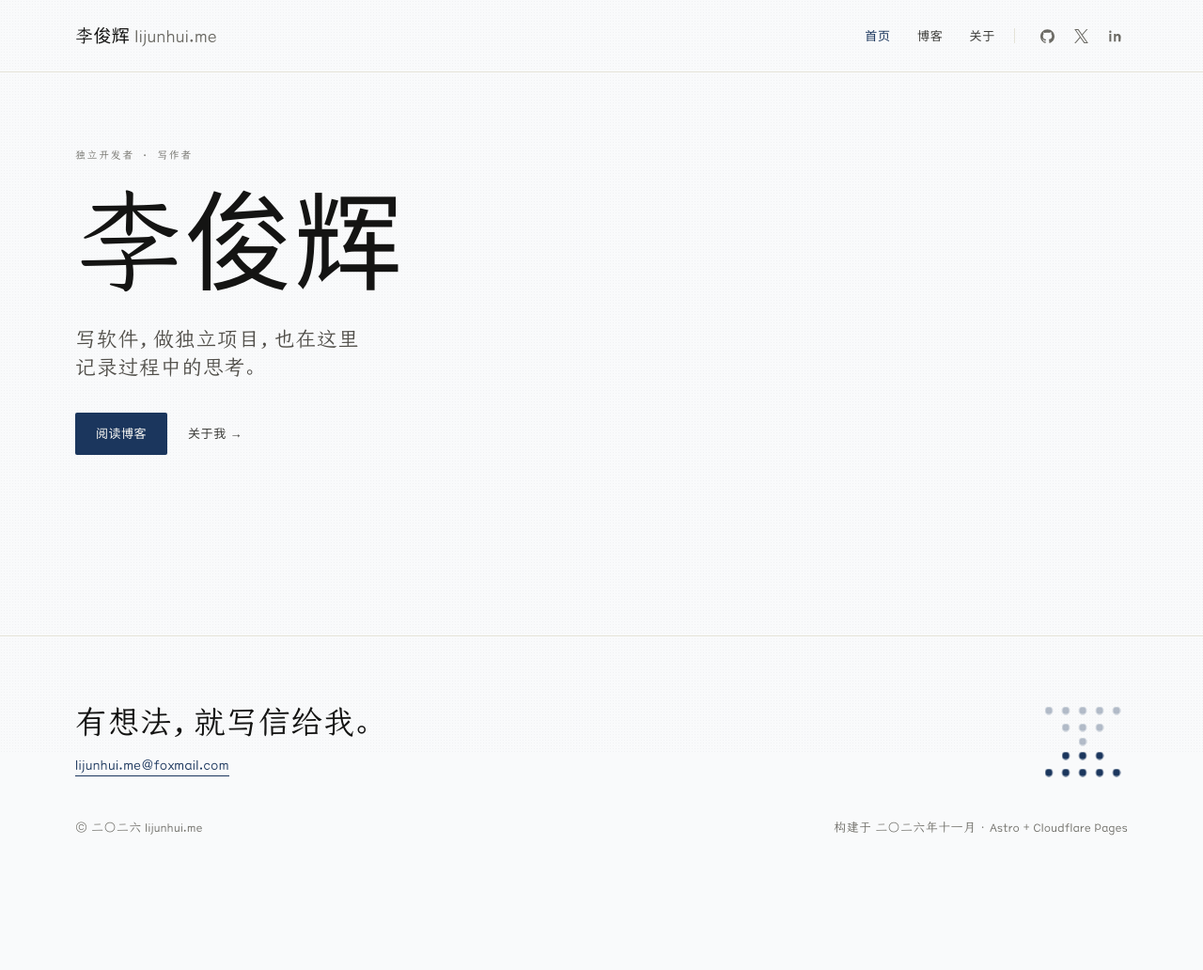
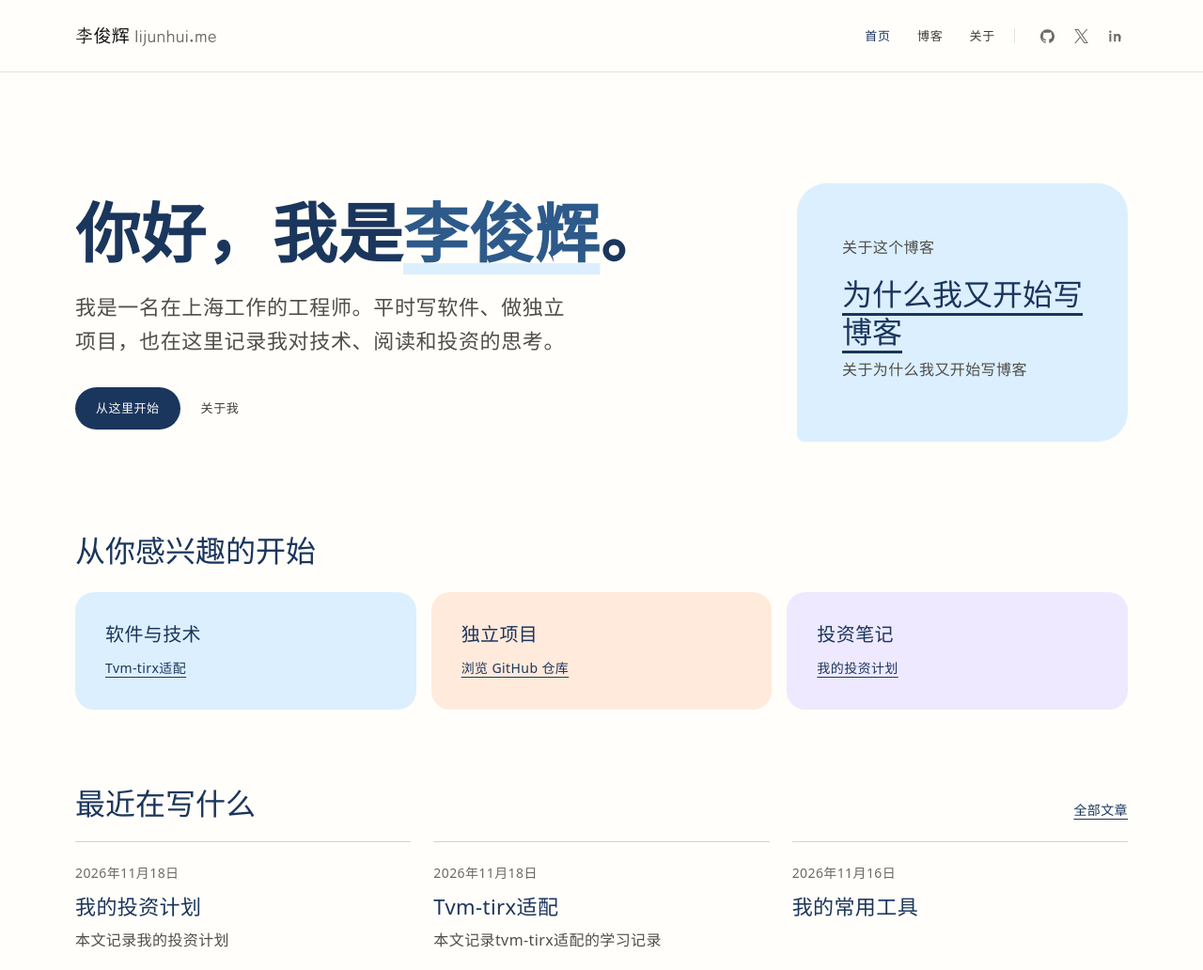
Before and after one commit to gotorion/blog, an Astro site: page / in a window 1280 px wide. Shown: the top 1032 px of the page at 94% size. Before the commit the page ends 939 px from the top, so only its background shows below. Built offline with nearby package versions, Linux system fonts and the light colour scheme; Astro itself is replaced by a stand-in of ours; a web font is replaced by a local one.

Commit message:
Redesign personal homepage and blog index

```diff
--- a/src/pages/index.astro
+++ b/src/pages/index.astro
@@ -1,8 +1,21 @@
 ---
+import { getCollection } from "astro:content";
 import BaseLayout from "../layouts/BaseLayout.astro";
 
 const base = import.meta.env.BASE_URL.replace(/\/$/, "");
 const siteURL = new URL(`${base}/`, Astro.site).href;
+const posts = (await getCollection("blog", ({ data }) => !data.draft))
+  .sort((a, b) => b.data.pubDate.valueOf() - a.data.pubDate.valueOf());
+const featured = posts.find(({ id }) => id === "why-i-started-blogging-again");
+const recentPosts = posts.filter(({ id }) => id !== featured?.id).slice(0, 3);
+const engineeringPost = posts.find(({ data }) => data.tags.includes("AI编译"));
+const investingPost = posts.find(({ data }) => data.tags.includes("投资"));
+const dateFormat = new Intl.DateTimeFormat("zh-CN", {
+  year: "numeric",
+  month: "long",
+  day: "numeric",
+  timeZone: "UTC",
+});
 const socialLinks = {
   github: "https://github.com/gotorion",
   x: "https://x.com/sigmoid1969",
@@ -34,15 +47,67 @@ const structuredData = [
   description="李俊辉（lijunhui.me）的个人主页。写软件，做独立项目，记录过程中的思考。"
   structuredData={structuredData}
 >
-  <section class="home-hero">
-    <p class="home-hero-rubric">独立开发者 · 写作者</p>
-    <h1>李俊辉</h1>
-    <p class="home-hero-sub">
-      写软件，做独立项目，也在这里记录过程中的思考。
-    </p>
-    <div class="home-actions">
-      <a class="button-primary" href={`${base}/blog/`}>阅读博客</a>
-      <a class="button-quiet" href={`${base}/about/`}>关于我 →</a>
+  <section class="home-hero" aria-labelledby="home-title">
+    <div class="home-intro">
+      <h1 id="home-title">你好，我是<span>李俊辉</span>。</h1>
+      <p class="home-hero-sub">
+        我是一名在上海工作的工程师。平时写软件、做独立项目，也在这里记录我对技术、阅读和投资的思考。
+      </p>
+      <div class="home-actions">
+        <a class="button-primary" href="#home-topics">从这里开始</a>
+        <a class="button-quiet" href={`${base}/about/`}>关于我</a>
+      </div>
     </div>
+    {featured && (
+      <aside class="home-feature" aria-labelledby="home-feature-title">
+        <p>关于这个博客</p>
+        <h2 id="home-feature-title">
+          <a href={`${base}/blog/${featured.id}/`}>{featured.data.title}</a>
+        </h2>
+        {featured.data.description !== featured.data.title && <p>{featured.data.description}</p>}
+      </aside>
+    )}
   </section>
+
+  <section class="home-topics" id="home-topics" aria-labelledby="home-topics-title">
+    <h2 id="home-topics-title">从你感兴趣的开始</h2>
+    <ul class="home-topic-grid">
+      {engineeringPost && (
+        <li class="home-topic home-topic-tech">
+          <h3>软件与技术</h3>
+          <a href={`${base}/blog/${engineeringPost.id}/`}>{engineeringPost.data.title}</a>
+        </li>
+      )}
+      <li class="home-topic home-topic-code">
+        <h3>独立项目</h3>
+        <a href={socialLinks.github}>浏览 GitHub 仓库</a>
+      </li>
+      {investingPost && (
+        <li class="home-topic home-topic-invest">
+          <h3>投资笔记</h3>
+          <a href={`${base}/blog/${investingPost.id}/`}>{investingPost.data.title}</a>
+        </li>
+      )}
+    </ul>
+  </section>
+
+  {recentPosts.length > 0 && (
+    <section class="home-writing" aria-labelledby="home-writing-title">
+      <header class="home-writing-header">
+        <h2 id="home-writing-title">最近在写什么</h2>
+        <a href={`${base}/blog/`}>全部文章</a>
+      </header>
+      <ul class="home-posts">
+        {recentPosts.map(({ id, data }) => (
+          <li>
+            <article>
+              <time datetime={data.pubDate.toISOString()}>{dateFormat.format(data.pubDate)}</time>
+              <h3><a href={`${base}/blog/${id}/`}>{data.title}</a></h3>
+              {data.description !== data.title && <p>{data.description}</p>}
+            </article>
+          </li>
+        ))}
+      </ul>
+    </section>
+  )}
 </BaseLayout>
--- a/src/styles/global.css
+++ b/src/styles/global.css
@@ -1,6 +1,5 @@
 :root {
-  --parchment: #f9fafb;
-  --paper-grain-dot: rgba(20, 22, 28, 0.03);
+  --parchment: #fffefa;
   --ivory: #faf9f5;
   --inline-code-bg: #f0eee6;
   --warm-sand: #e8e6dc;
@@ -8,6 +7,9 @@
   --brand: #1b365d;
   --brand-light: #2d5a8a;
   --brand-tint: #eef2f7;
+  --home-sky: #dcefff;
+  --home-peach: #ffeadb;
+  --home-lilac: #eee9ff;
 
   --near-black: #141413;
   --dark-warm: #3d3d3a;
@@ -51,21 +53,6 @@ body {
   letter-spacing: 0.025em;
   -webkit-font-smoothing: antialiased;
   -moz-osx-font-smoothing: grayscale;
-}
-
-/* 纸张点阵纹理，叠在底色之上、内容之下 */
-body::after {
-  content: "";
-  position: fixed;
-  inset: 0;
-  z-index: 0;
-  pointer-events: none;
-  background-image: radial-gradient(
-    var(--paper-grain-dot) 1px,
-    transparent 1px
-  );
-  background-size: 3px 3px;
-  mix-blend-mode: multiply;
 }
 
 .site-header,
@@ -729,33 +716,164 @@ code {
 /* ---------- Home ---------- */
 
 .home-hero {
-  padding-bottom: 80px;
+  display: grid;
+  grid-template-columns: minmax(0, 2fr) minmax(0, 1fr);
+  align-items: center;
+  gap: clamp(24px, 5vw, 72px);
+  padding-block: clamp(16px, 3vw, 48px) clamp(48px, 8vw, 96px);
 }
 
-.home-hero-rubric {
-  margin: 0 0 28px;
-  color: var(--stone);
-  font-family: var(--font-mono);
-  font-size: 11px;
-  letter-spacing: 0.14em;
-  text-transform: uppercase;
+.home-intro,
+.home-feature,
+.home-topics,
+.home-writing {
+  font-family: var(--font-ui);
+}
+
+.home-hero h1,
+.home-feature h2,
+.home-topics h2,
+.home-topic h3,
+.home-writing h2,
+.home-posts h3,
+.blog-index-header h1 {
+  font-family: var(--font-ui);
 }
 
 .home-hero h1 {
-  margin-bottom: 28px;
-  font-size: clamp(80px, 9vw, 120px);
-  font-weight: 400;
-  line-height: 1;
+  margin: 0 0 20px;
+  color: var(--brand);
+  font-size: clamp(2.5rem, 5.4vw, 4.75rem);
+  font-weight: 800;
+  line-height: 1.15;
   letter-spacing: 0.01em;
 }
 
+.home-hero h1 span {
+  color: var(--brand-light);
+  text-decoration: underline;
+  text-decoration-color: var(--home-sky);
+  text-decoration-thickness: 0.17em;
+  text-underline-offset: 0.08em;
+}
+
 .home-hero-sub {
-  max-width: 28ch;
+  max-width: 24em;
   margin: 0 0 32px;
   color: var(--olive);
-  font-size: 22px;
+  font-size: clamp(1.125rem, 2vw, 1.375rem);
+  line-height: 1.65;
+  letter-spacing: 0.03em;
+}
+
+.home-feature {
+  padding: clamp(24px, 4vw, 48px);
+  background: var(--home-sky);
+  border-radius: 32px 32px 32px 8px;
+}
+
+.home-feature h2,
+.home-topics h2,
+.home-writing h2 {
+  margin: 0;
+  color: var(--brand);
+  font-size: clamp(1.5rem, 3vw, 2rem);
+  line-height: 1.25;
+}
+
+.home-feature p,
+.home-posts p {
+  margin: 8px 0 16px;
+  color: var(--olive);
+}
+
+.home-feature a,
+.home-topic a,
+.home-writing-header a {
+  color: var(--brand);
+  font-family: var(--font-ui);
+  font-size: 0.875rem;
+  text-decoration: underline;
+  text-underline-offset: 0.25em;
+}
+
+.home-feature h2 a {
+  font: inherit;
+}
+
+.home-topic-grid {
+  display: grid;
+  grid-template-columns: repeat(auto-fit, minmax(min(100%, 210px), 1fr));
+  gap: 16px;
+  padding: 0;
+  margin: 24px 0 0;
+  list-style: none;
+}
+
+.home-topic {
+  padding: clamp(20px, 3vw, 32px);
+  border-radius: 20px;
+}
+
+.home-topic h3 {
+  margin-bottom: 10px;
+  color: var(--brand);
+  font-size: 1.25rem;
+}
+
+.home-topic-tech {
+  background: var(--home-sky);
+}
+
+.home-topic-code {
+  background: var(--home-peach);
+}
+
+.home-topic-invest {
+  background: var(--home-lilac);
+}
+
+.home-writing {
+  margin-top: clamp(40px, 7vw, 80px);
+}
+
+.home-writing-header {
+  display: flex;
+  align-items: baseline;
+  justify-content: space-between;
+  gap: 16px;
+  margin-bottom: 20px;
+}
+
+.home-posts {
+  display: grid;
+  grid-template-columns: repeat(3, minmax(0, 1fr));
+  gap: 24px;
+  margin: 0;
+  padding: 0;
+  list-style: none;
+}
+
+.home-posts li {
+  padding-top: 20px;
+  border-top: 1px solid var(--line);
+}
+
+.home-actions .button-primary {
+  border-radius: 999px;
+}
+
+.home-posts time {
+  color: var(--stone);
+  font-family: var(--font-ui);
+  font-size: 0.875rem;
+}
+
+.home-posts h3 {
+  margin: 8px 0 0;
+  font-size: 1.375rem;
   line-height: 1.4;
-  letter-spacing: 0.03em;
+  overflow-wrap: anywhere;
 }
 
 .home-actions {
@@ -806,15 +924,21 @@ code {
 
 .blog-index {
   display: grid;
-  grid-template-columns: 300px minmax(0, 1fr);
-  gap: 64px;
-  align-items: end;
+  gap: 40px;
+}
+
+.blog-index-header {
+  padding: clamp(24px, 5vw, 56px);
+  background: var(--home-sky);
+  border-radius: 28px;
 }
 
 .blog-index-header h1 {
   margin-bottom: 20px;
   font-size: clamp(48px, 6vw, 76px);
   line-height: 1.1;
+  color: var(--brand);
+  font-weight: 800;
 }
 
 .blog-index-header p {
@@ -1122,17 +1246,14 @@ code {
 
 @media (max-width: 880px) {
   .home-hero {
-    padding-bottom: 64px;
+    grid-template-columns: 1fr;
   }
 
-  .home-hero h1 {
-    font-size: clamp(72px, 16vw, 110px);
+  .home-posts {
+    grid-template-columns: 1fr;
+    gap: 16px;
   }
 
-  .blog-index {
-    grid-template-columns: 1fr;
-    gap: 48px;
-  }
 }
 
 @media (max-width: 480px) {
@@ -1152,18 +1273,6 @@ code {
     display: none;
   }
 
-  .home-hero {
-    padding-bottom: 48px;
-  }
-
-  .home-hero h1 {
-    font-size: 64px;
-  }
-
-  .home-hero-sub {
-    font-size: 19px;
-  }
-
   .blog-index {
     gap: 36px;
   }
```
